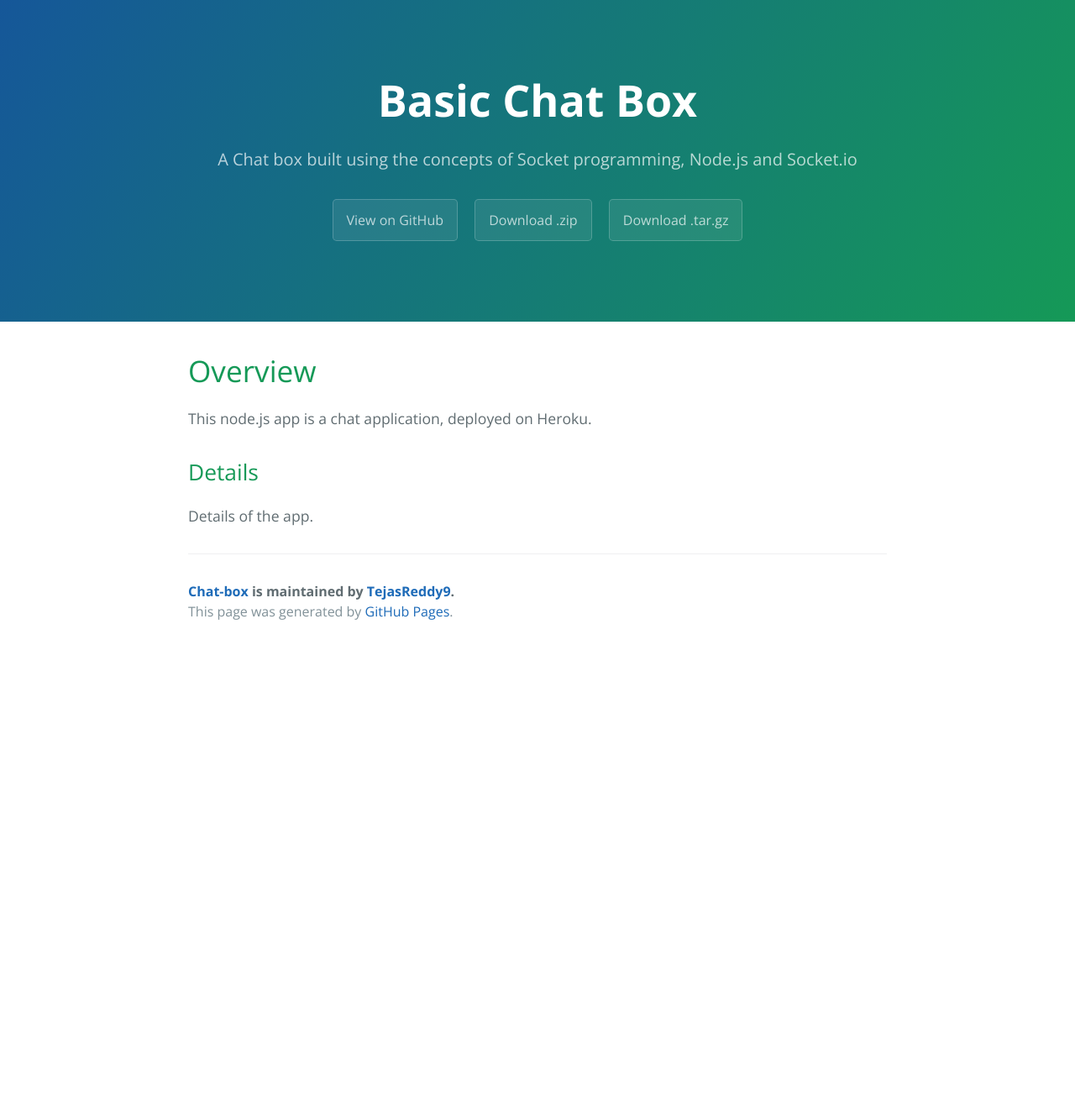
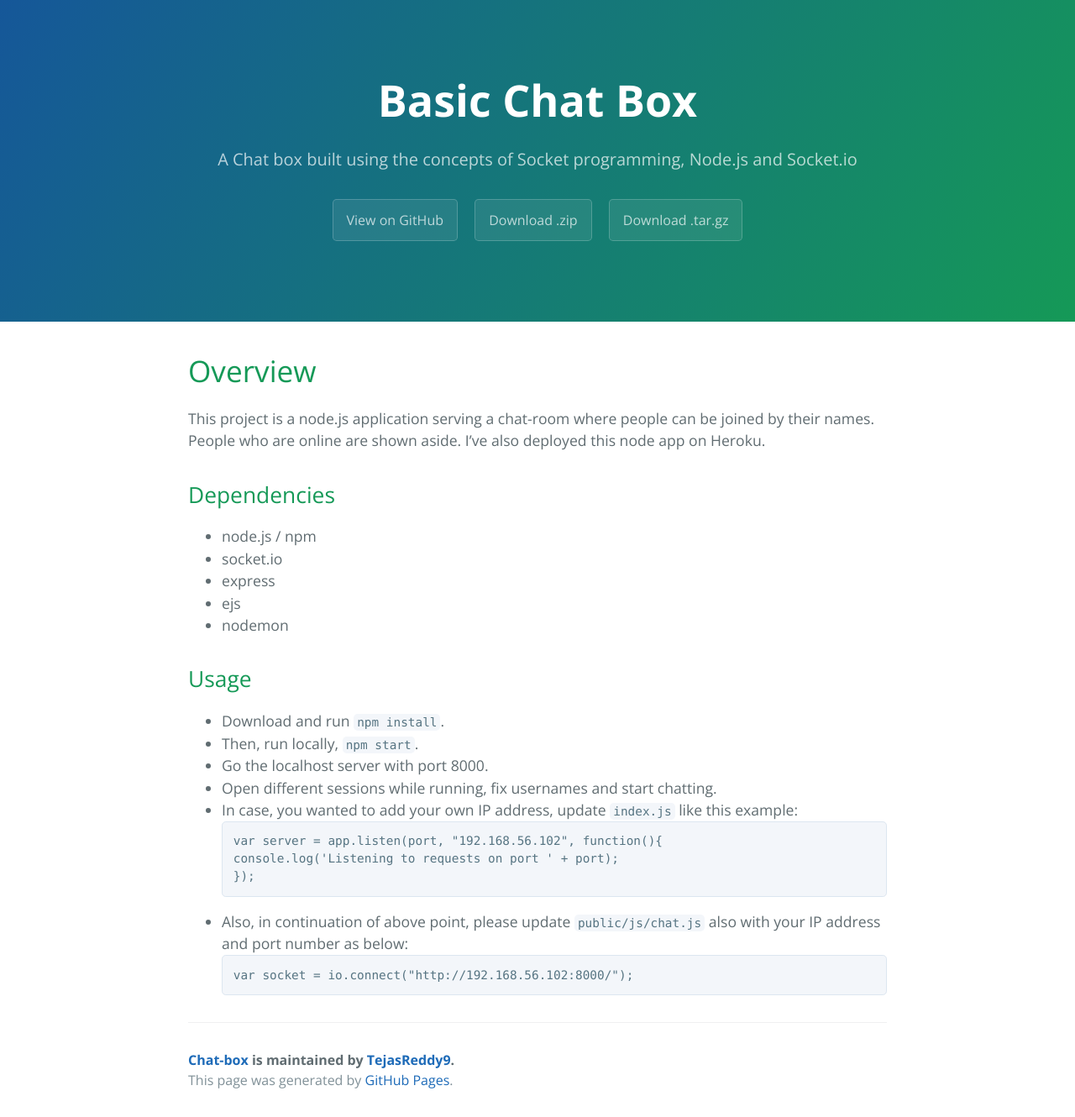
Before and after one commit to TejasReddy9/Chat-box, a Jekyll site: the page built from docs/index.md, in a window 1280 px wide. Shown: the whole page at 84% size. Built offline with Jekyll 4.4.1, drawn with Linux system fonts in a browser that asks for light colours; our own code applies the rules of GitHub Pages for plain Markdown files; before the commit the page ends 900 px from its top, so only the background shows below that.

Commit message:
Update index.md

````diff
--- a/docs/index.md
+++ b/docs/index.md
@@ -4,8 +4,27 @@
 
 # Overview
 
-This node.js app is a chat application, deployed on Heroku.
+This project is a node.js application serving a chat-room where people can be joined by their names. People who are online are shown aside. I've also deployed this node app on Heroku.
 
-## Details
+## Dependencies
+*   node.js / npm
+*   socket.io
+*   express
+*   ejs
+*   nodemon
 
-Details of the app.
+## Usage
+*   Download and run `npm install`.
+*   Then, run locally, `npm start`.
+*   Go the localhost server with port 8000.
+*   Open different sessions while running, fix usernames and start chatting.
+*   In case, you wanted to add your own IP address, update `index.js` like this example:
+```node
+var server = app.listen(port, "192.168.56.102", function(){
+	console.log('Listening to requests on port ' + port);
+});
+```
+*   Also, in continuation of above point, please update `public/js/chat.js` also with your IP address and port number as below:
+```node
+var socket = io.connect("http://192.168.56.102:8000/");
+```
````
